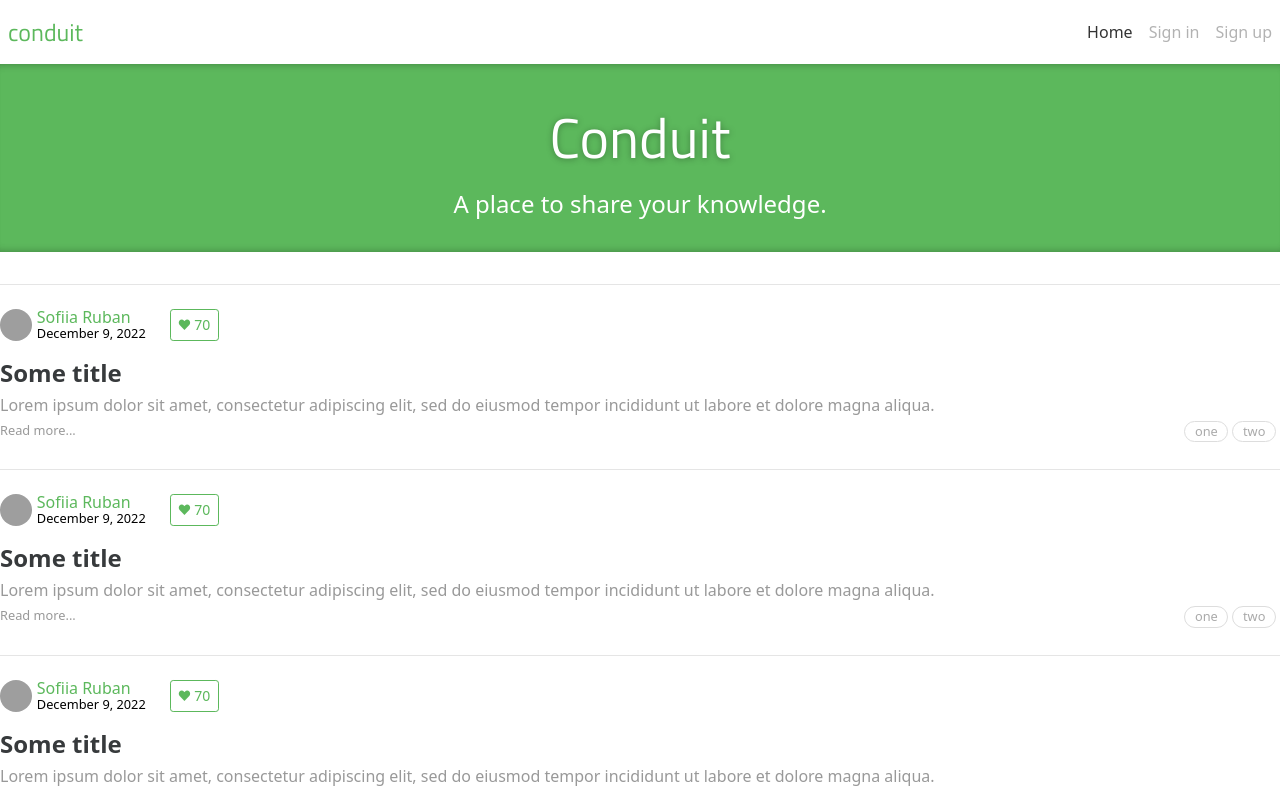
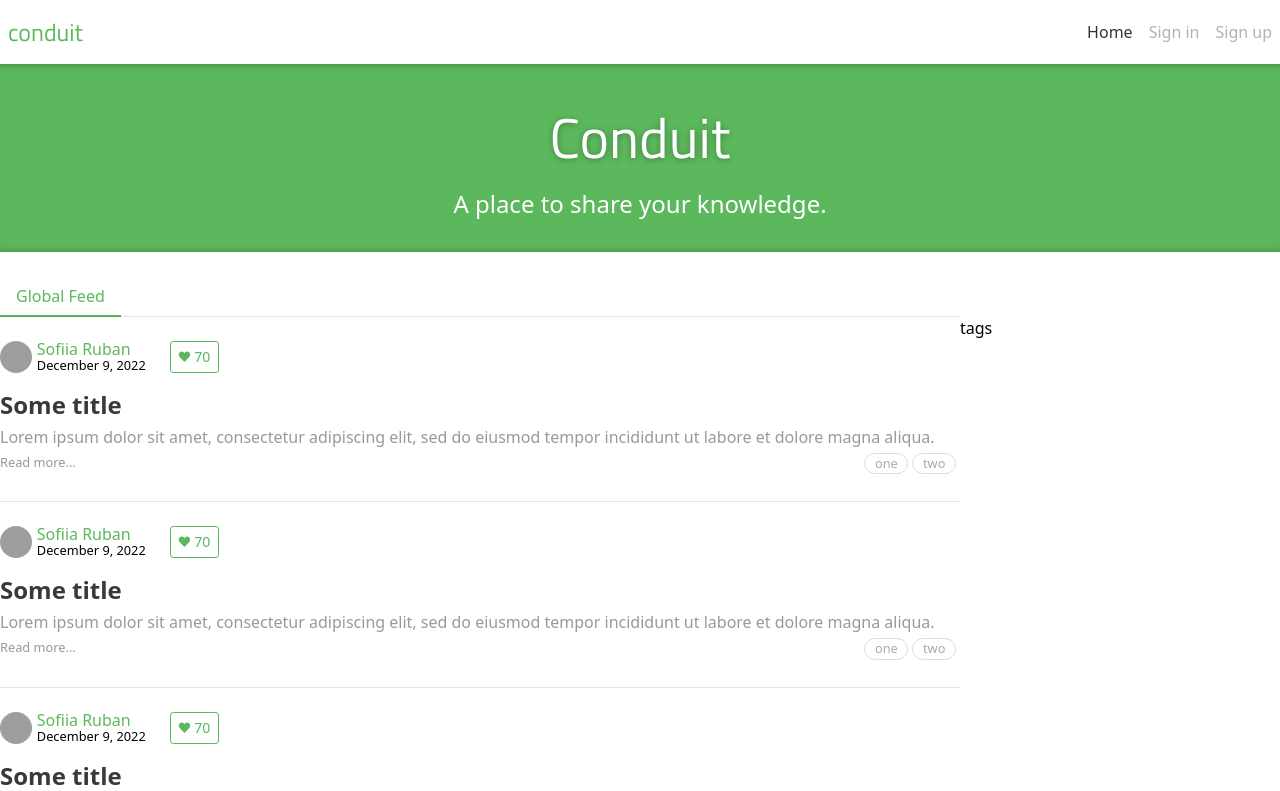
Before and after one commit to sofiiaruban/conduit-app, a React (Create React App) app: page / in a window 1280 px wide. Shown: the top 791 px of the page. Built offline with nearby package versions, Linux system fonts and the light colour scheme; grey boxes are pictures that could not be loaded.

Commit message:
Add  Feed Toggle component

```diff
--- a/src/modules/feed/components/article-list/article-list.component.tsx
+++ b/src/modules/feed/components/article-list/article-list.component.tsx
@@ -1,16 +1,15 @@
 import { FC } from "react";
-import { Container } from "../../../../common/components/container/container.component";
 import { Article } from "../article/article.component";
 interface ArticleListProps{}
 
 export const ArticleList: FC<ArticleListProps> = () => {
 
   return (
-    <Container>
+    <div className="w-3/4">
         <Article/>
         <Article/>
         <Article/>
         <Article/>
-    </Container>
+    </div>
   );
 }
--- /dev/null
+++ b/src/modules/feed/components/feed-toggle/feed-toggle.component.tsx
@@ -0,0 +1,17 @@
+import { FC } from "react";
+import { NavLink } from "react-router-dom";
+
+interface FeedToggleProps{}
+
+export const FeedToggle: FC<FeedToggleProps> = () => {
+
+  return (
+    <div className="h-8">
+        <ul>
+            <li className="">
+                <NavLink to="/" className="bg-white border-b-2 border-conduit-green py-2 px-4">Global Feed</NavLink>
+            </li>
+        </ul>
+    </div>
+  );
+}
--- a/src/modules/feed/components/feed/feed.component.tsx
+++ b/src/modules/feed/components/feed/feed.component.tsx
@@ -1,14 +1,17 @@
 import { FC } from "react";
 import { Container } from "../../../../common/components/container/container.component";
 import { ArticleList } from "../article-list/article-list.component";
+import { FeedToggle } from "../feed-toggle/feed-toggle.component";
 interface FeedProps{}
 
 export const Feed: FC<FeedProps> = () => {
 
   return (
     <Container>
-        <div className="">
+        <FeedToggle/>
+        <div className="flex">
             <ArticleList/>
+            <div className="w-1/4"> tags</div>
         </div>
     </Container>
   );
```
